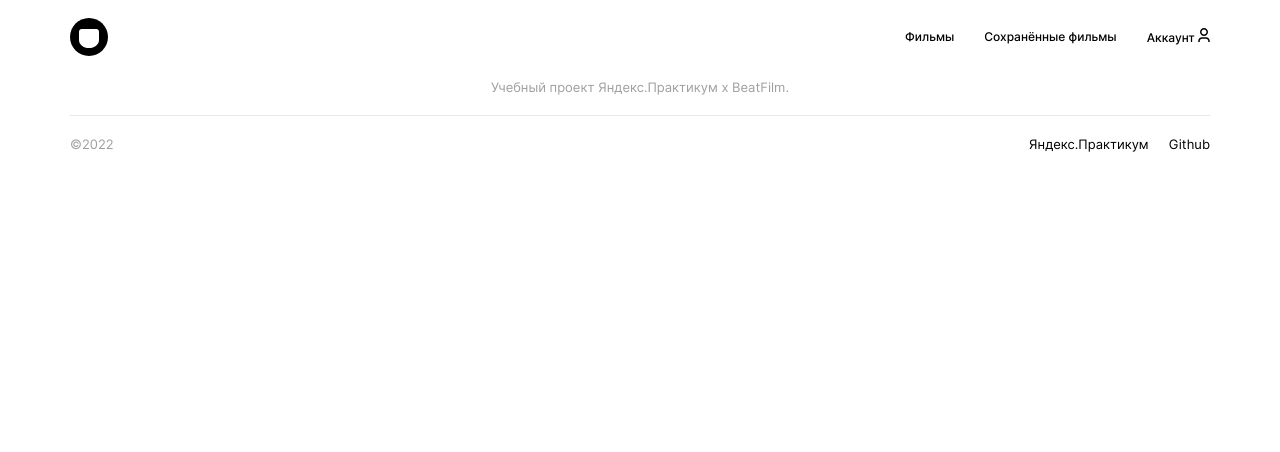
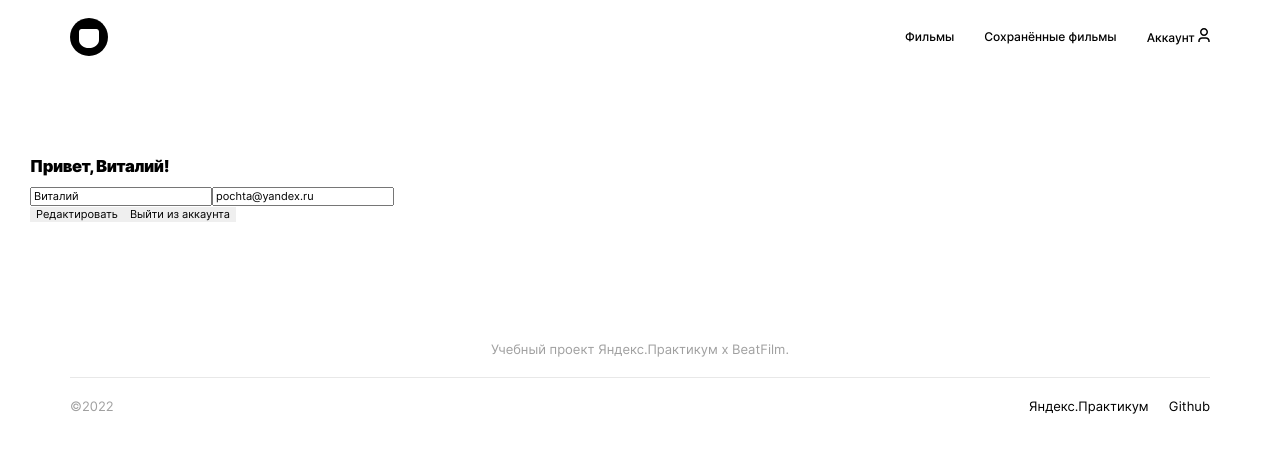
Before and after one commit to AntonovkaE/movies-explorer-frontend, a React (Create React App) app in the folder movie-explorer/: page /profile in a window 1280 px wide. Shown: the top 452 px of the page. Built offline with nearby package versions, Linux system fonts and the light colour scheme.

Commit message:
feat: add Profile

```diff
--- a/movie-explorer/src/components/App/App.js
+++ b/movie-explorer/src/components/App/App.js
@@ -1,12 +1,11 @@
 import React, { useState } from 'react';
+import Header from '../Header/Header';
 import './App.css';
-import Header from '../Header/Header';
-import '../../vendor/normalize.css';
-import '../../vendor/fonts/inter.css';
 import { Route, Routes } from 'react-router-dom';
 import Main from '../Main/Main';
 import Footer from '../Footer/Footer';
 import Movies from '../Movies/Movies';
+import Profile from '../Profile/Profile';
 
 function App() {
   const [movies, setMovies] = useState([]);
@@ -17,6 +16,8 @@ function App() {
         <Routes>
           <Route path="/" element={<Main/>}></Route>
           <Route path="/movies" element={<Movies movies={movies}/>}></Route>
+          <Route path="/saved-movies" element={<Movies movies={movies}/>}></Route>
+          <Route path="/profile" element={<Profile movies={movies}/>}></Route>
         </Routes>
       </main>
       <Footer/>
--- a/movie-explorer/src/components/Header/Header.js
+++ b/movie-explorer/src/components/Header/Header.js
@@ -1,5 +1,6 @@
 import React from 'react';
 import logo from '../../images/logo.svg';
+import accountIcon from '../../images/account-icon.svg';
 import { NavLink } from 'react-router-dom';
 import './Header.css';
 
@@ -26,17 +27,14 @@ function Header({ isAuth }) {
             <NavLink className="menu__link link" to="/sign-in">Войти</NavLink>
           </li>
         </ul>
-        <ul className={`list header__menu  ${!isAuth ? 'header__menu_hidden' : 'header__menu_auth'} `}>
-          <li className="menu__item"><NavLink className="menu__link link" to="/movies">Фильмы</NavLink></li>
-          <li className="menu__item"><NavLink className="menu__link link" to="/movies">Сохранённые фильмы</NavLink></li>
-          <li className="menu__item"><NavLink className="menu__link link" to="/movies">Аккаунт <svg width="12" height="14"
-                                                                        viewBox="0 0 12 14"
-                                                                        fill="none"
-                                                                        xmlns="http://www.w3.org/2000/svg">
-            <path fill-rule="evenodd" clip-rule="evenodd"
-                  d="M8.5 4C8.5 5.38071 7.38071 6.5 6 6.5C4.61929 6.5 3.5 5.38071 3.5 4C3.5 2.61929 4.61929 1.5 6 1.5C7.38071 1.5 8.5 2.61929 8.5 4ZM10 4C10 6.20914 8.20914 8 6 8C3.79086 8 2 6.20914 2 4C2 1.79086 3.79086 0 6 0C8.20914 0 10 1.79086 10 4ZM4 9.25C1.92893 9.25 0.25 10.9289 0.25 13V14H1.75V13C1.75 11.7574 2.75736 10.75 4 10.75H8C9.24264 10.75 10.25 11.7574 10.25 13V14H11.75V13C11.75 10.9289 10.0711 9.25 8 9.25H4Z"
-                  fill="black"/>
-          </svg>
+        <ul
+          className={`list header__menu  ${!isAuth ? 'header__menu_hidden' : 'header__menu_auth'} `}>
+          <li className="menu__item"><NavLink className="menu__link link"
+                                              to="/movies">Фильмы</NavLink></li>
+          <li className="menu__item"><NavLink className="menu__link link" to="/saved-movies">Сохранённые
+            фильмы</NavLink></li>
+          <li className="menu__item"><NavLink className="menu__link link" to="/profile">Аккаунт <img
+            src={accountIcon} alt="иконка пользователя"/>
           </NavLink></li>
         </ul>
       </nav>
--- /dev/null
+++ b/movie-explorer/src/components/Input/Input.js
@@ -0,0 +1,22 @@
+import React from 'react';
+
+function Input({
+  value = '',
+  name,
+  onChange = () => {},
+  placeholder,
+  maxLength,
+  minLength,
+  type = 'text',
+}) {
+  return (
+    <label htmlFor={`${name}-input`} className="form__label">
+      <input value={value || ''} onChange={onChange} type={type} name={`${name}Input`}
+             id={`${name}-input`}
+             className={`form__item form__item_el_${name}`}
+             placeholder={placeholder} maxLength={maxLength} minLength={minLength} autoComplete="on"
+             required/>
+    </label>);
+}
+
+export default Input;
--- a/movie-explorer/src/components/MoviesCardList/MoviesCardList.css
+++ b/movie-explorer/src/components/MoviesCardList/MoviesCardList.css
@@ -31,10 +31,6 @@
 }
 
 @media screen and (min-width: 1280px) {
-    /*.section_movieCardList {*/
-    /*    padding: 70px 70px 80px;*/
-    /*}*/
-
     .movies {
         max-width: 1280px;
         margin: 0 auto;
--- a/movie-explorer/src/components/MoviesCardList/MoviesCardList.js
+++ b/movie-explorer/src/components/MoviesCardList/MoviesCardList.js
@@ -16,18 +16,7 @@ function MovieCardList() {
         <MovieCard key="2" srcImage={second}/>
         <MovieCard key="3" srcImage={third}/>
         <MovieCard key="4" srcImage={forth}/>
-        <MovieCard key="1" srcImage={first}/>
-        <MovieCard key="2" srcImage={second}/>
-        <MovieCard key="3" srcImage={third}/>
-        <MovieCard key="4" srcImage={forth}/>
-        <MovieCard key="1" srcImage={first}/>
-        <MovieCard key="2" srcImage={second}/>
-        <MovieCard key="3" srcImage={third}/>
-        <MovieCard key="4" srcImage={forth}/>
-        <MovieCard key="1" srcImage={first}/>
-        <MovieCard key="2" srcImage={second}/>
-        <MovieCard key="3" srcImage={third}/>
-        <MovieCard key="4" srcImage={forth}/>
+
         {/*{movies.map((movie, i) => (*/}
         {/*  <MovieCard key={movie._id} movie={movie}/>*/}
         {/*))}*/}
--- /dev/null
+++ b/movie-explorer/src/components/Profile/Profile.css
@@ -0,0 +1,12 @@
+.profile {
+    padding: 144px 30px 40px;
+}
+
+profile__heading {
+    font-weight: 500;
+    font-size: 24px;
+    line-height: 29px;
+    /* identical to box height */
+
+    text-align: center;
+}
--- /dev/null
+++ b/movie-explorer/src/components/Profile/Profile.js
@@ -0,0 +1,18 @@
+import React from 'react';
+import './Profile.css';
+import Input from '../Input/Input';
+
+function Profile() {
+  return (
+    <section className="section section_profile profile">
+      <h2 className="">Привет, Виталий!</h2>
+      <form>
+        <Input name="name" placeholder="Имя" value="Виталий" maxLength="30" minLength="2"/>
+        <Input type="email" name="email" placeholder="E-mail" value="pochta@yandex.ru" maxLength="30" minLength="2"/>
+      </form>
+      <button className="button profile__button profile__button_edit">Редактировать</button>
+      <button className="button profile__button profile__button_exit">Выйти из аккаунта</button>
+    </section>);
+}
+
+export default Profile;
--- a/movie-explorer/src/index.js
+++ b/movie-explorer/src/index.js
@@ -2,6 +2,8 @@ import React from 'react';
 import { BrowserRouter } from 'react-router-dom';
 import ReactDOM from 'react-dom/client';
 import App from './components/App/App';
+import './vendor/normalize.css';
+import './vendor/fonts/inter.css';
 import './index.css'
 import reportWebVitals from './reportWebVitals';
 
```
Also changed, not shown: movie-explorer/src/components/Input/Input.css (added).
